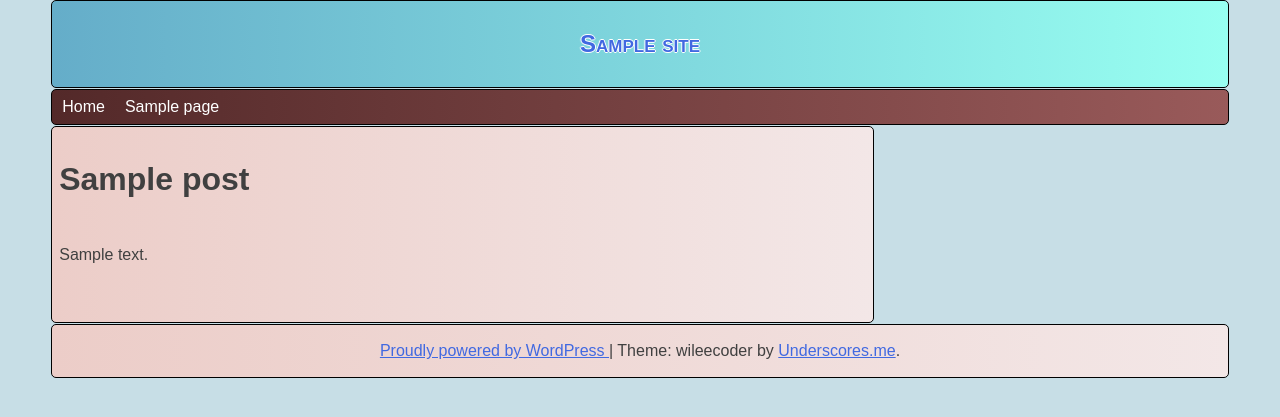
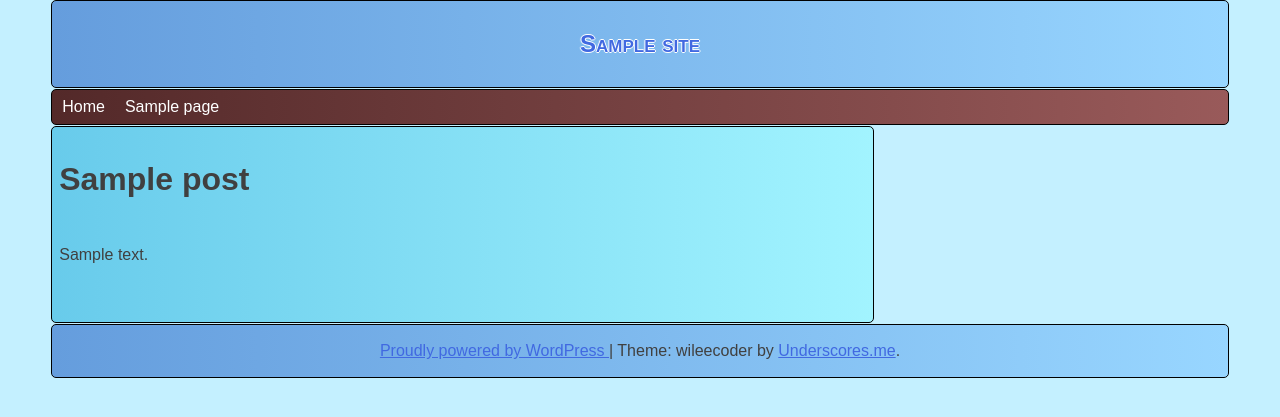
Before and after one commit to lucien-stavenhagen/web-dev, a WordPress theme: template wp_stuff/wileecoder/page.php in a window 1280 px wide. Shown: the top 417 px of the page. Run offline with PHP 8.4 and a stand-in for WordPress, Linux system fonts and the light colour scheme; the site name, menu and one post (Sample post) are stand-ins, and other content is empty; some libraries are stand-ins or nearby versions.

Commit message:
cool off default colors a bit

```diff
--- a/wp_stuff/wileecoder/style.css
+++ b/wp_stuff/wileecoder/style.css
@@ -45,10 +45,10 @@ Nicolas Gallagher and Jonathan Neal https://necolas.github.io/normalize.css/
 /* LS custom variables*/
 :root{
 	--my-button-background: rgb(156, 219, 238);
-	--my-header-gradient: linear-gradient(to right, rgb(101, 173, 201), rgb(152, 255, 241));
+	--my-header-gradient: linear-gradient(to right, rgb(101, 157, 221), rgb(152, 214, 255));
 	--my-menu-gradient: linear-gradient(to right, rgb(83, 41, 41), rgb(153, 90, 90));
-	--my-body-background: rgb(199, 222, 230);
-	--my-content-background: linear-gradient(to right, rgb(236, 205, 200), rgb(243, 231, 231));
+	--my-body-background: rgb(196, 240, 255);
+	--my-content-background: linear-gradient(to right, rgb(104, 203, 235), rgb(162, 244, 255));
 	--my-border-radius: 5px;
 	--my-border: 1px solid black;
 	--my-button-hover:rgb(252, 178, 144);
@@ -502,7 +502,7 @@ body {
 	border: var( --my-border);
 	border-radius: var( --my-border-radius);
 	padding: 14px;
-	background-image: var( --my-content-background );
+	background-image: var( --my-header-gradient );
 	width: var( --my-max-width );
 	margin-left: auto;
 	margin-right: auto;
```
